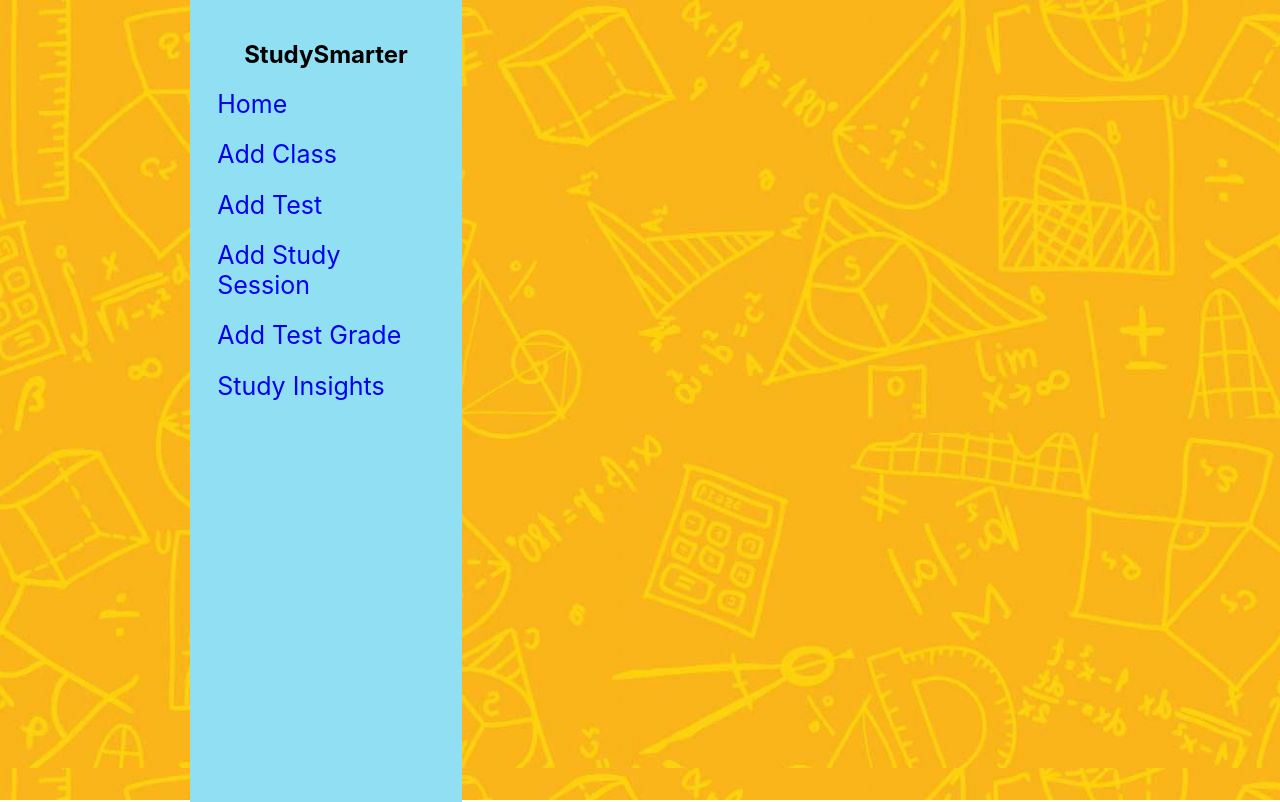
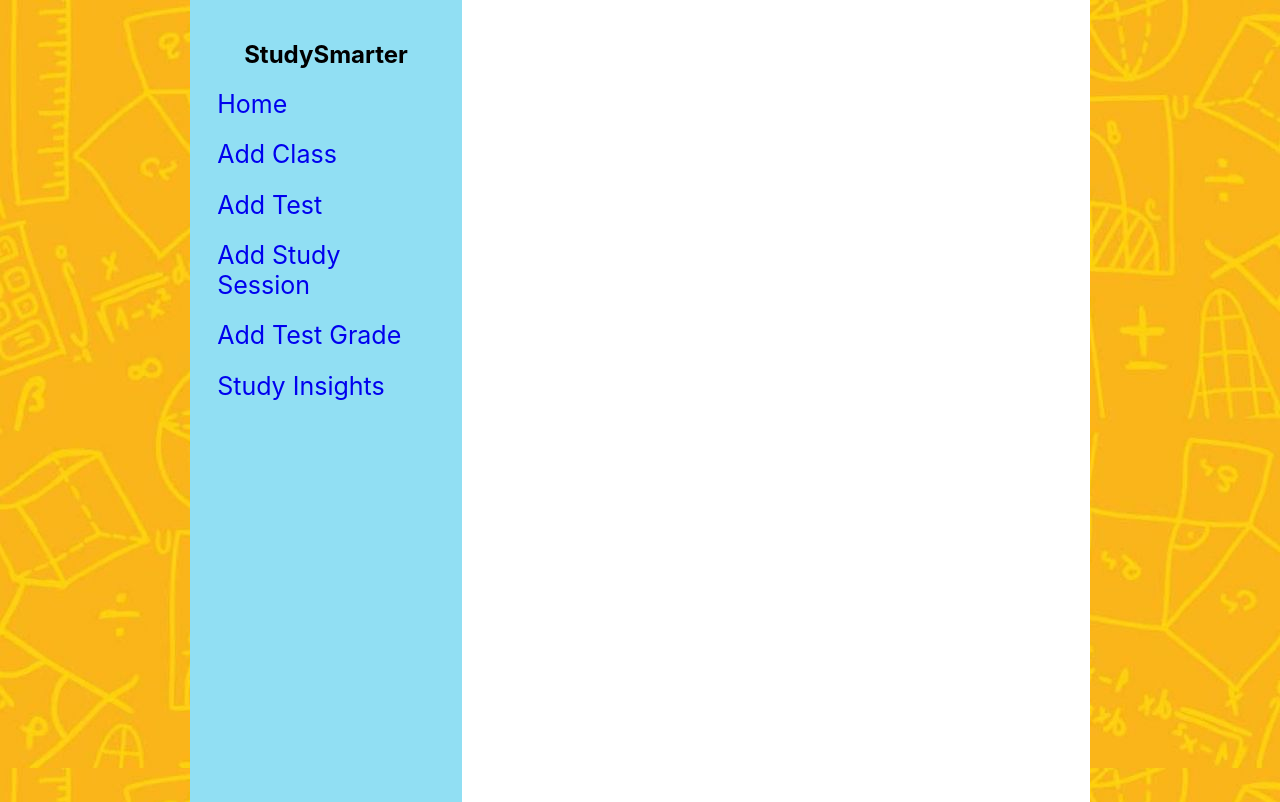
Before and after one commit to cparch/studySmarter, a React (Create React App) app: page / in a window 1280 px wide. Shown: the top 802 px of the page. Built offline with nearby package versions, Linux system fonts and the light colour scheme; no server answers.

Commit message:
Add background color and height to .main

```diff
--- a/src/App.css
+++ b/src/App.css
@@ -6,8 +6,10 @@
 .main {
   margin-left: 272px;
   font-size: 28px;
-  position: relative;
-  z-index: 0;
+  /* position: relative;
+  z-index: 0; */
+  background-color: white;
+  height: 1000px;
 }
 
 .mainContainer{
```
